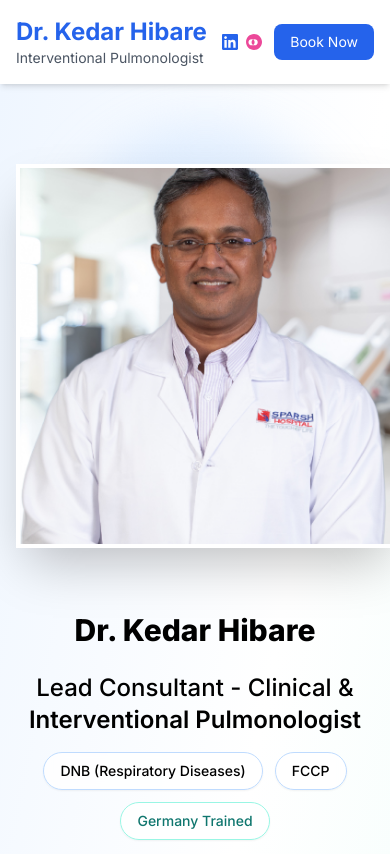
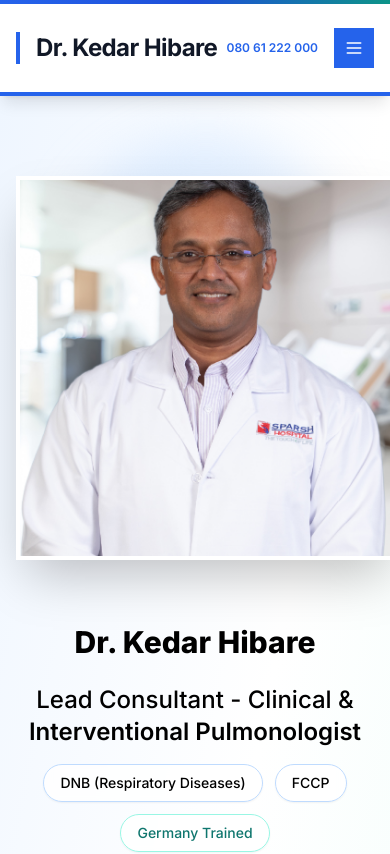
Before and after one commit to doc-techy/Dr-Kedar, a Next.js app: page / in a window 390 px wide. Shown: the top 854 px of the page. Built offline with nearby package versions, Linux system fonts and the light colour scheme.

Commit message:
Version 1

```diff
--- a/src/app/globals.css
+++ b/src/app/globals.css
@@ -24,6 +24,7 @@
 
 html {
   scroll-behavior: smooth;
+  overflow-x: hidden;
 }
 
 body {
@@ -38,6 +39,20 @@
   line-height: 1.6;
   -webkit-font-smoothing: antialiased;
   -moz-osx-font-smoothing: grayscale;
+  overflow-x: hidden;
+}
+
+/* Header specific styles */
+header {
+  backdrop-filter: blur(20px);
+  -webkit-backdrop-filter: blur(20px);
+  will-change: transform;
+}
+
+/* Ensure content doesn't show through header */
+main {
+  position: relative;
+  isolation: isolate;
 }
 
 /* Custom animations */
--- a/src/app/page.tsx
+++ b/src/app/page.tsx
@@ -8,14 +8,19 @@
 
 export default function Home() {
   return (
-    <>
+    <div className="min-h-screen">
       <Header />
-      <HeroSection />
-      <AboutSection />
-      <ServicesSection />
-      <AchievementsSection />
-      <BookingSection />
+
+      {/* Main content */}
+      <main>
+        <HeroSection />
+        <AboutSection />
+        <ServicesSection />
+        <AchievementsSection />
+        <BookingSection />
+      </main>
+
       <Footer />
-    </>
+    </div>
   )
 }
--- a/src/components/Header.tsx
+++ b/src/components/Header.tsx
@@ -1,74 +1,107 @@
+'use client'
 import Link from 'next/link'
+import { useState } from 'react'
 
 export default function Header() {
+  const [isMenuOpen, setIsMenuOpen] = useState(false)
+
+  const toggleMenu = () => {
+    setIsMenuOpen(!isMenuOpen)
+  }
+
   return (
-    <header className="bg-white shadow-md sticky top-0 z-50">
-      <div className="max-w-6xl mx-auto px-4 sm:px-6 lg:px-8">
-        <div className="flex justify-between items-center py-4">
+    <header className="bg-white shadow-lg border-b-4 border-blue-600 relative z-50">
+      {/* Top accent bar */}
+      <div className="bg-gradient-to-r from-blue-600 via-blue-700 to-teal-600 h-1"></div>
+
+      <div className="max-w-7xl mx-auto px-4 sm:px-6 lg:px-8">
+        <div className="flex justify-between items-center py-6">
+          {/* Logo/Brand Section */}
           <div className="flex items-center">
-            <div>
-              <h1 className="text-2xl font-bold text-blue-600">
+            <div className="border-l-4 border-blue-600 pl-4">
+              <h1 className="text-2xl lg:text-3xl font-bold text-gray-900 tracking-tight">
                 Dr. Kedar Hibare
               </h1>
-              <p className="text-sm text-gray-600">Interventional Pulmonologist</p>
             </div>
           </div>
 
-          <nav className="hidden md:flex items-center space-x-8">
-            <a href="#about" className="text-gray-700 hover:text-blue-600 transition-colors">
+          {/* Desktop Navigation */}
+          <nav className="hidden lg:flex items-center space-x-10">
+            <a href="#about" className="text-gray-700 hover:text-blue-600 transition-colors font-medium text-sm uppercase tracking-wider relative group py-2">
               About
+              <span className="absolute bottom-0 left-0 w-0 h-0.5 bg-blue-600 transition-all duration-300 group-hover:w-full"></span>
             </a>
-            <a href="#services" className="text-gray-700 hover:text-blue-600 transition-colors">
+            <a href="#services" className="text-gray-700 hover:text-blue-600 transition-colors font-medium text-sm uppercase tracking-wider relative group py-2">
               Services
+              <span className="absolute bottom-0 left-0 w-0 h-0.5 bg-blue-600 transition-all duration-300 group-hover:w-full"></span>
             </a>
-            <a href="#achievements" className="text-gray-700 hover:text-blue-600 transition-colors">
+            <a href="#achievements" className="text-gray-700 hover:text-blue-600 transition-colors font-medium text-sm uppercase tracking-wider relative group py-2">
               Achievements
+              <span className="absolute bottom-0 left-0 w-0 h-0.5 bg-blue-600 transition-all duration-300 group-hover:w-full"></span>
             </a>
-
 
             <Link
               href="/book-appointment"
-              className="bg-blue-600 text-white px-6 py-2 rounded-lg hover:bg-blue-700 transition-colors"
+              className="bg-blue-600 hover:bg-blue-700 text-white px-8 py-3 font-semibold text-sm uppercase tracking-wider transition-all duration-300 shadow-lg hover:shadow-xl transform hover:-translate-y-0.5"
             >
               Book Consultation
             </Link>
           </nav>
 
-          <div className="md:hidden flex items-center space-x-3">
-            {/* Mobile Social Icons */}
-            <div className="flex space-x-2">
-              <a
-                href="https://www.linkedin.com/in/drkedarhibare"
-                target="_blank"
-                rel="noopener noreferrer"
-                className="text-blue-600"
-                title="LinkedIn"
+          {/* Mobile Menu Button */}
+          <div className="lg:hidden flex items-center space-x-4">
+            {/* Mobile Contact */}
+            <div className="text-right">
+              <p className="text-xs text-blue-600 font-semibold">080 61 222 000</p>
+            </div>
+
+            {/* Hamburger Menu Button */}
+            <button
+              onClick={toggleMenu}
+              className="w-10 h-10 bg-blue-600 hover:bg-blue-700 flex items-center justify-center text-white transition-all duration-300"
+              aria-label="Toggle menu"
             >
-                <svg className="w-4 h-4" fill="currentColor" viewBox="0 0 24 24">
-                  <path d="M20.447 20.452h-3.554v-5.569c0-1.328-.027-3.037-1.852-3.037-1.853 0-2.136 1.445-2.136 2.939v5.667H9.351V9h3.414v1.561h.046c.477-.9 1.637-1.85 3.37-1.85 3.601 0 4.267 2.37 4.267 5.455v6.286zM5.337 7.433c-1.144 0-2.063-.926-2.063-2.065 0-1.138.92-2.063 2.063-2.063 1.14 0 2.064.925 2.064 2.063 0 1.139-.925 2.065-2.064 2.065zm1.782 13.019H3.555V9h3.564v11.452zM22.225 0H1.771C.792 0 0 .774 0 1.729v20.542C0 23.227.792 24 1.771 24h20.451C23.2 24 24 23.227 24 22.271V1.729C24 .774 23.2 0 22.222 0h.003z"/>
+              <svg className={`w-5 h-5 transition-transform duration-300 ${isMenuOpen ? 'rotate-45' : ''}`} fill="none" stroke="currentColor" viewBox="0 0 24 24">
+                {isMenuOpen ? (
+                  <path strokeLinecap="round" strokeLinejoin="round" strokeWidth={2} d="M6 18L18 6M6 6l12 12" />
+                ) : (
+                  <path strokeLinecap="round" strokeLinejoin="round" strokeWidth={2} d="M4 6h16M4 12h16M4 18h16" />
+                )}
               </svg>
+            </button>
+          </div>
+        </div>
+
+        {/* Mobile Menu */}
+        {isMenuOpen && (
+          <div className="lg:hidden border-t border-gray-200 py-6 bg-gray-50">
+            <div className="flex flex-col space-y-6">
+              <a href="#about" className="text-gray-700 hover:text-blue-600 transition-colors font-medium text-sm uppercase tracking-wider py-2 px-4 hover:bg-white" onClick={toggleMenu}>
+                About Dr. Hibare
               </a>
-              <a
-                href="https://www.instagram.com/kedarhibare?igsh=MWlwbHFjOGMwODZlcQ=="
-                target="_blank"
-                rel="noopener noreferrer"
-                className="text-pink-500"
-                title="Instagram"
-              >
-                <svg className="w-4 h-4" fill="currentColor" viewBox="0 0 24 24">
-                  <path d="M12.017 0C5.396 0 .029 5.367.029 11.987c0 6.62 5.367 11.987 11.988 11.987 6.62 0 11.987-5.367 11.987-11.987C24.014 5.367 18.637.001 12.017.001zM8.449 16.988c-1.297 0-2.448-.49-3.323-1.297C4.198 14.864 3.708 13.713 3.708 12.416c0-1.297.49-2.448 1.297-3.323.875-.807 2.026-1.297 3.323-1.297s2.448.49 3.323 1.297c.875.875 1.297 2.026 1.297 3.323 0 1.297-.49 2.448-1.297 3.323-.875.875-2.026 1.297-3.323 1.297zm7.83-1.297c-.875.875-2.026 1.297-3.323 1.297s-2.448-.49-3.323-1.297c-.875-.875-1.297-2.026-1.297-3.323 0-1.297.49-2.448 1.297-3.323.875-.875 2.026-1.297 3.323-1.297s2.448.49 3.323 1.297c.875.875 1.297 2.026 1.297 3.323 0 1.297-.49 2.448-1.297 3.323z"/>
-                </svg>
+              <a href="#services" className="text-gray-700 hover:text-blue-600 transition-colors font-medium text-sm uppercase tracking-wider py-2 px-4 hover:bg-white" onClick={toggleMenu}>
+                Pulmonology Services
               </a>
-            </div>
+              <a href="#achievements" className="text-gray-700 hover:text-blue-600 transition-colors font-medium text-sm uppercase tracking-wider py-2 px-4 hover:bg-white" onClick={toggleMenu}>
+                Achievements & Research
+              </a>
+
+              <div className="border-t border-gray-300 pt-4 px-4">
+                <p className="text-xs text-gray-500 font-medium mb-1">Emergency Contact</p>
+                <p className="text-lg font-bold text-blue-600 mb-4">080 61 222 000</p>
+
                 <Link
                   href="/book-appointment"
-              className="bg-blue-600 text-white px-4 py-2 rounded-lg text-sm"
+                  className="block bg-blue-600 hover:bg-blue-700 text-white px-6 py-3 font-semibold text-sm uppercase tracking-wider text-center transition-all duration-300"
+                  onClick={toggleMenu}
                 >
-              Book Now
+                  Book Consultation
                 </Link>
               </div>
             </div>
           </div>
+        )}
+      </div>
     </header>
   )
 }
```
Lines whose indentation alone changed are shown as unchanged.
